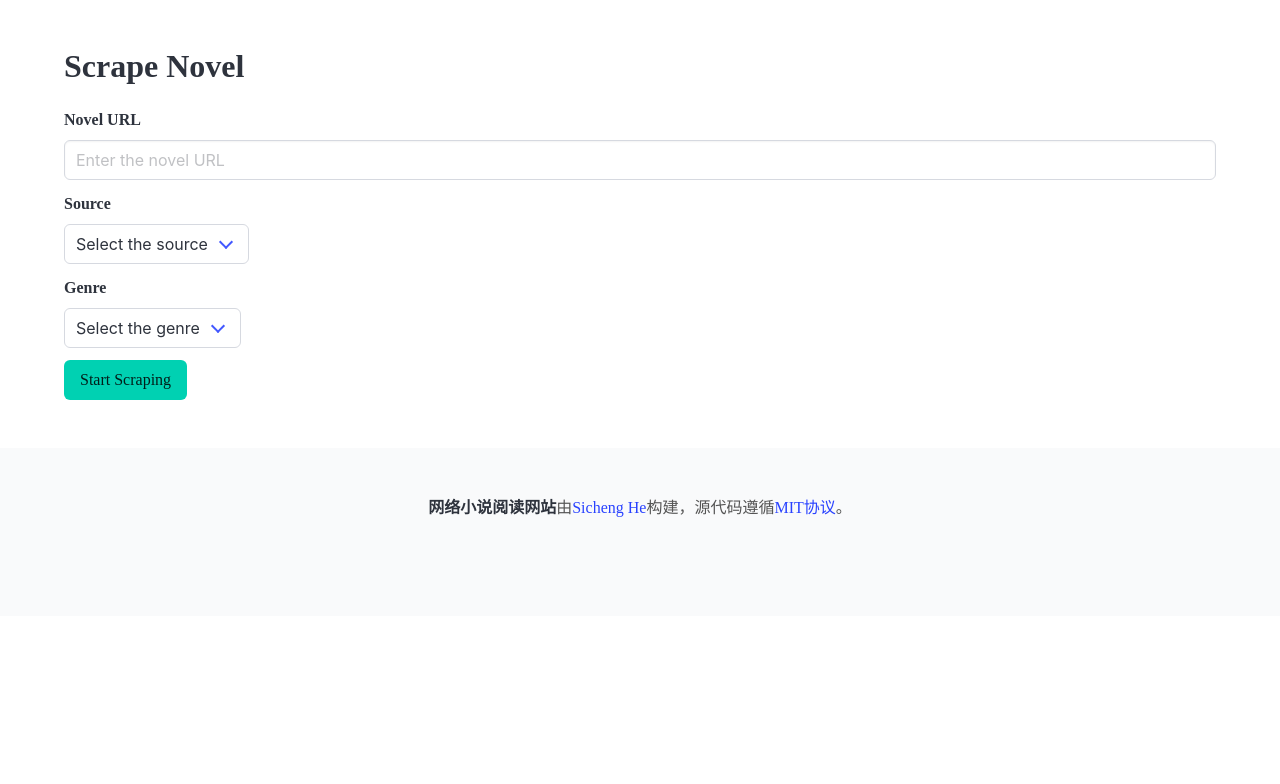
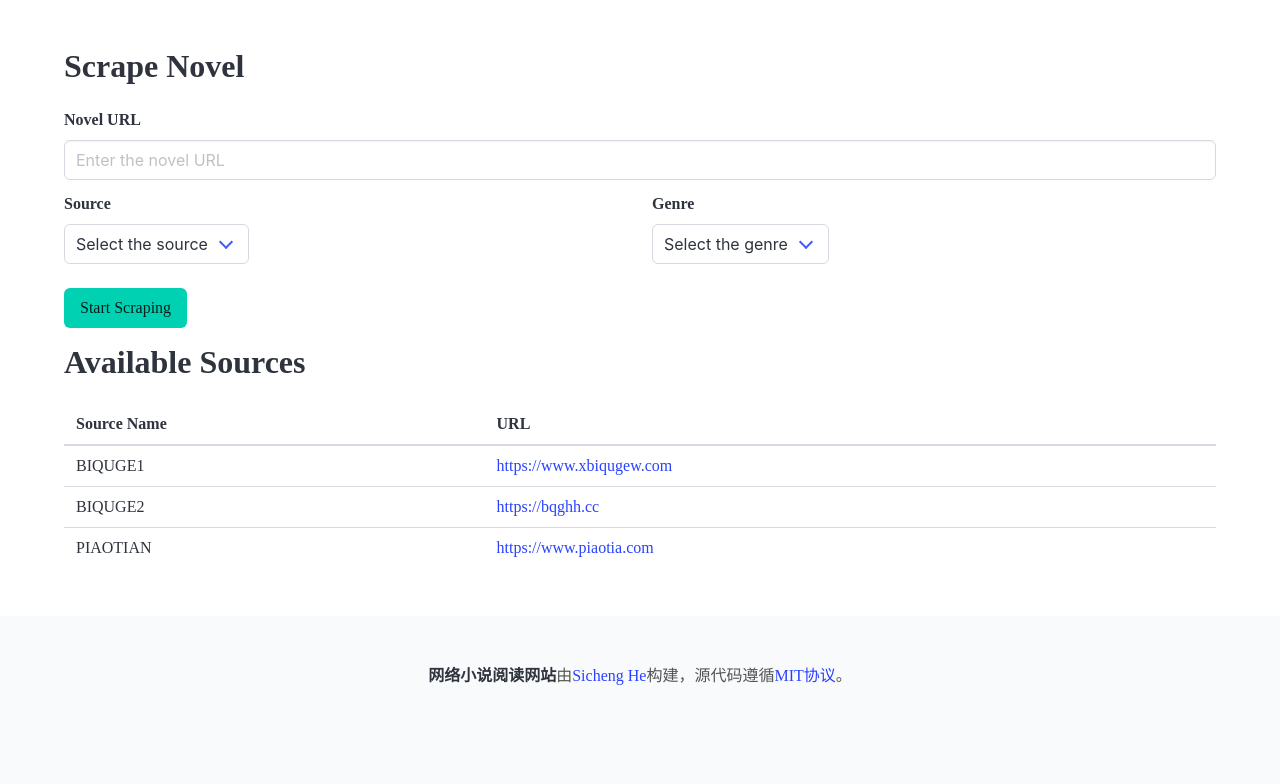
Before and after one commit to hesic73/webnovel, a FastAPI app: page /scrape_form.html in a window 1280 px wide. Shown: the part 56-840 px from the top of the page. Before the commit the page ends 573 px from the top, so only its background shows below. Run offline with FastAPI, Linux system fonts and the light colour scheme; parts of the project's set-up code (start-up, migrations or seed data) failed here and were passed over.

Commit message:
some improvemnets for scrape form page; fix a bug in piaotian

```diff
--- a/app/enums.py
+++ b/app/enums.py
@@ -25,6 +25,6 @@ class UserType(Enum):
 
 
 class ScraperSource(Enum):
-    BIQUGE1 = auto()
-    BIQUGE2 = auto()
-    PIAOTIAN = auto()
+    BIQUGE1 = auto()  # https://www.xbiqugew.com
+    BIQUGE2 = auto()  # https://bqghh.cc
+    PIAOTIAN = auto()  # https://www.piaotia.com/
--- a/app/spiders/piaotian.py
+++ b/app/spiders/piaotian.py
@@ -29,7 +29,7 @@ def get_novel_data(url: str):
     chapters_list = soup.find('div', class_="centent").find_all('li')
 
     chapters = [(a.text, urljoin(url, a['href']))
-                for item in chapters_list if (a := item.find('a'))]
+                for item in chapters_list if (a := item.find('a')) and (a.text.strip() != '') and (a['href'].strip() != '')]
 
     return {
         'title': novel_name,
--- a/templates/scrape_form.html.jinja
+++ b/templates/scrape_form.html.jinja
@@ -4,6 +4,7 @@
 <section class="section">
     <div class="container">
         <h1 class="title">Scrape Novel</h1>
+        <div id="message" class="notification is-hidden"></div>
         <form id="scrape-form">
             <div class="field">
                 <label class="label" for="url">Novel URL</label>
@@ -12,6 +13,9 @@
                 </div>
             </div>
 
+            <div class="columns">
+
+                <div class="column">
                     <div class="field">
                         <label class="label" for="source">Source</label>
                         <div class="control">
@@ -25,7 +29,9 @@
                             </div>
                         </div>
                     </div>
+                </div>
 
+                <div class="column">
                     <div class="field">
                         <label class="label" for="genre">Genre</label>
                         <div class="control">
@@ -39,6 +45,9 @@
                             </div>
                         </div>
                     </div>
+                </div>
+            </div>
+
 
             <div class="field">
                 <div class="control">
@@ -47,7 +56,31 @@
             </div>
         </form>
 
-        <div id="message" class="notification is-hidden"></div>
+        <h2 class="title mt-4">Available Sources</h2>
+        <table class="table is-fullwidth">
+            <thead>
+                <tr>
+                    <th>Source Name</th>
+                    <th>URL</th>
+                </tr>
+            </thead>
+            <tbody>
+                <tr>
+                    <td>BIQUGE1</td>
+                    <td><a href="https://www.xbiqugew.com" target="_blank">https://www.xbiqugew.com</a></td>
+                </tr>
+                <tr>
+                    <td>BIQUGE2</td>
+                    <td><a href="https://bqghh.cc" target="_blank">https://bqghh.cc</a></td>
+                </tr>
+                <tr>
+                    <td>PIAOTIAN</td>
+                    <td><a href="https://www.piaotia.com" target="_blank">https://www.piaotia.com</a></td>
+                </tr>
+            </tbody>
+        </table>
+
+
     </div>
 </section>
 
```
Lines whose indentation alone changed are shown as unchanged.
